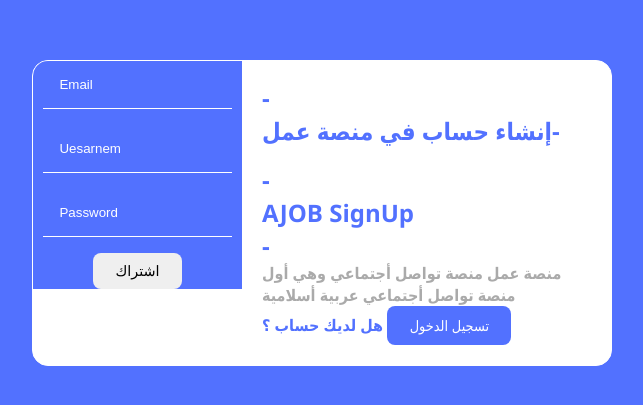
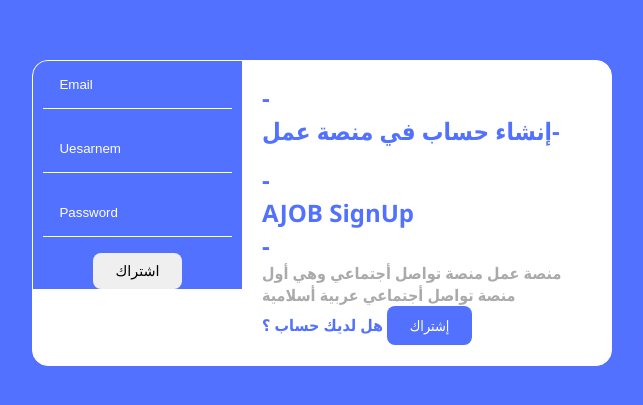
Before and after one commit to solyman21/ajob1, a plain HTML site: page signup.html in a window 1280 px wide. Shown: the part 187-592 px from the top of the page, without its empty margins (318-961 px from the left). Drawn offline with Linux system fonts and the light colour scheme.

Commit message:
Update signup.html

```diff
--- a/signup.html
+++ b/signup.html
@@ -27,7 +27,7 @@
         </p>
         <span>هل لديك حساب ؟</span>
 
-        <a href="login.html" class="btn btn-primary">تسجيل الدخول</a>
+        <a href="login.html" class="btn btn-primary">إشتراك</a>
 
     </div>
     <form class="card-form">
```
